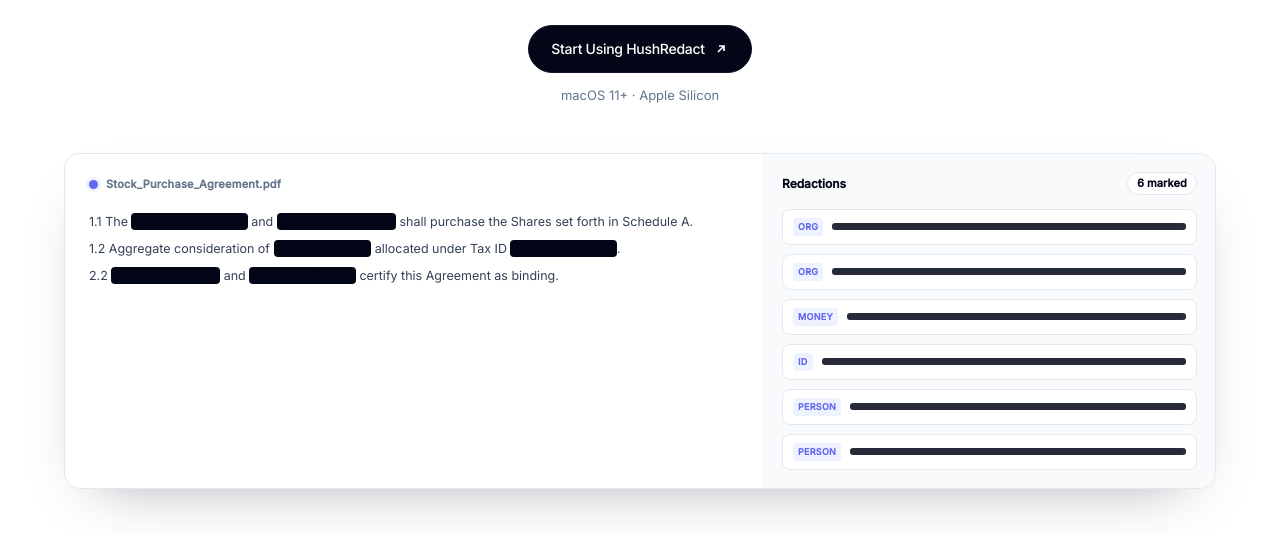
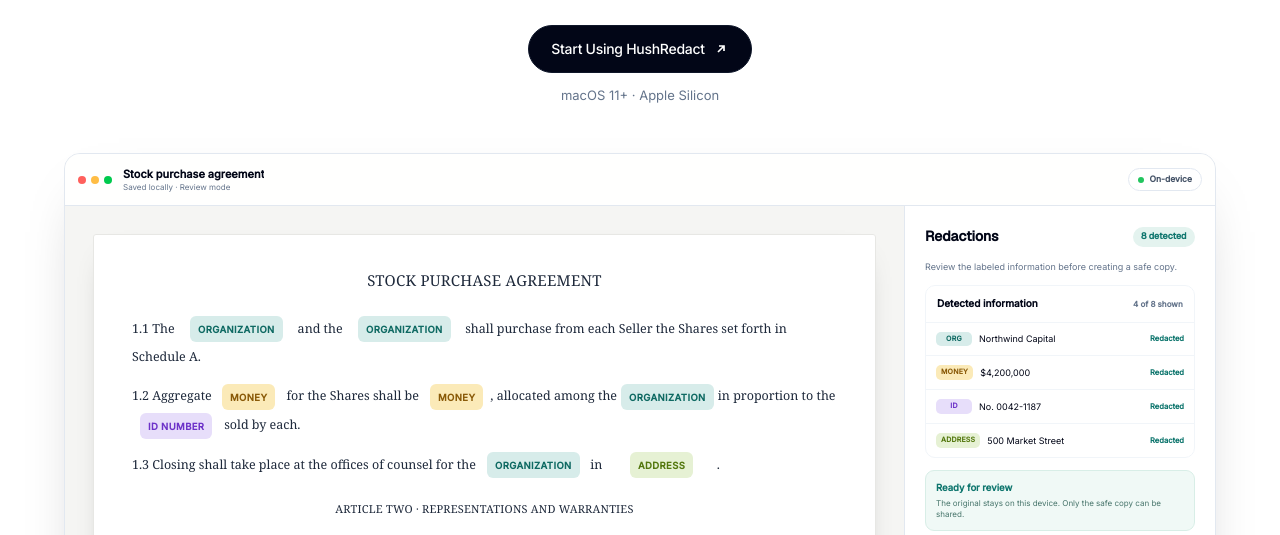
Before and after one commit to aliscie2/hushredact-landing, a plain HTML site: page standalone.html in a window 1280 px wide. Shown: the part 411-946 px from the top of the page. Drawn offline with Linux system fonts and the light colour scheme.

Commit message:
Polish hero without removing redaction animation

```diff
--- a/standalone.html
+++ b/standalone.html
@@ -62,32 +62,50 @@
     .hero-media{margin-top:48px;border:1px solid var(--line2);border-radius:16px;overflow:hidden;background:var(--surface);aspect-ratio:16/10;display:grid;place-items:center}
     .hero-media img{width:100%;height:100%;object-fit:cover}
     .ph{color:var(--muted);font-size:13px;padding:24px;text-align:center}
-    /* animated hero demo (reproduces live-site hero: scan sweep -> redact -> pills) */
-    .hero-demo{margin-top:48px;border:1px solid var(--line2);border-radius:16px;background:var(--white);overflow:hidden;display:grid;grid-template-columns:1.55fr 1fr;box-shadow:0 24px 60px -34px rgba(2,6,23,.4)}
-    .demo-doc{position:relative;padding:22px 24px;border-right:1px solid var(--line);overflow:hidden;text-align:left}
-    .demo-doc-title{display:flex;align-items:center;gap:8px;font-size:11px;font-weight:600;color:var(--muted);letter-spacing:.02em;margin-bottom:16px}
-    .demo-doc-title::before{content:"";width:9px;height:9px;border-radius:50%;background:var(--accent);box-shadow:0 0 0 3px var(--accent-soft)}
-    .demo-line{font-size:12.5px;line-height:2.15;color:#334155}
-    .tok{border-radius:4px;padding:1px 5px;white-space:nowrap;animation:demoRedact 5.6s var(--ease) infinite;animation-delay:calc(var(--d,0) * 1s)}
-    @keyframes demoRedact{0%,7%{background:transparent;color:inherit}9%,14%{background:#fde68a;color:#7c2d12}19%,100%{background:var(--ink);color:var(--ink)}}
-    .demo-scan{position:absolute;top:16px;bottom:16px;left:20px;width:2px;border-radius:2px;background:linear-gradient(180deg,transparent,var(--accent),transparent);box-shadow:0 0 18px 4px rgba(99,102,241,.5);animation:demoScan 5.6s var(--ease) infinite}
-    @keyframes demoScan{0%{opacity:0;transform:translateX(0) scaleY(.7)}5%{opacity:1;transform:translateX(0) scaleY(1)}52%{opacity:1;transform:translateX(min(58vw,420px)) scaleY(1)}60%,100%{opacity:0;transform:translateX(min(58vw,420px))}}
-    .demo-panel{padding:18px;background:var(--surface);text-align:left}
-    .demo-panel-head{display:flex;align-items:center;justify-content:space-between;font-size:12px;font-weight:600;margin-bottom:14px;color:var(--ink)}
-    .demo-count{background:var(--white);border:1px solid var(--line2);border-radius:100px;padding:2px 9px;font-size:11px;font-variant-numeric:tabular-nums;animation:demoPulse 5.6s var(--ease) infinite}
-    @keyframes demoPulse{0%,40%{transform:scale(1)}48%{transform:scale(1.12)}56%,100%{transform:scale(1)}}
-    .demo-pills{display:flex;flex-direction:column;gap:9px}
-    .demo-pill{display:flex;align-items:center;gap:9px;background:var(--white);border:1px solid var(--line2);border-radius:8px;padding:8px 10px;opacity:0;animation:demoPill 5.6s var(--ease) infinite;animation-delay:calc(var(--d,0) * 1s + .3s)}
-    .demo-pill .tag2{font-size:9px;font-weight:700;letter-spacing:.03em;color:var(--accent);background:var(--accent-soft);border-radius:4px;padding:2px 5px;flex:none}
-    .demo-pill .bar{flex:1;height:7px;background:var(--ink);border-radius:3px;opacity:.85}
-    @keyframes demoPill{0%,11%{opacity:0;transform:scale(.82) translateY(5px);filter:saturate(.4)}21%{opacity:1;transform:scale(1.06) translateY(0);filter:saturate(1)}28%,100%{opacity:1;transform:scale(1);filter:saturate(1)}}
-    @media(prefers-reduced-motion:reduce){
-      .tok{animation:none;background:var(--ink);color:var(--ink)}
-      .demo-scan{display:none}
-      .demo-pill{animation:none;opacity:1}
-      .demo-count{animation:none}
-    }
-    @media(max-width:767px){.hero-demo{grid-template-columns:1fr}.demo-panel{border-top:1px solid var(--line)}.demo-doc{border-right:0}}
+    /* minimal editor shell around the original labeled redaction animation */
+    .hero-demo{margin-top:48px;border:1px solid var(--line2);border-radius:16px;background:#f5f5f3;overflow:hidden;display:grid;grid-template-columns:minmax(0,1fr) 310px;box-shadow:0 24px 60px -34px rgba(2,6,23,.4);text-align:left}
+    .hd-toolbar{grid-column:1/-1;min-height:52px;display:flex;align-items:center;gap:11px;padding:9px 13px;background:rgba(255,255,255,.96);border-bottom:1px solid var(--line2)}
+    .hd-traffic{display:flex;gap:5px;flex:none}
+    .hd-traffic i{width:8px;height:8px;border-radius:50%;background:#ff605c}
+    .hd-traffic i:nth-child(2){background:#ffbd44}.hd-traffic i:nth-child(3){background:#00ca4e}
+    .hd-filemeta{display:flex;flex-direction:column;min-width:0;line-height:1.25}
+    .hd-filemeta b{font-size:11px;font-weight:600;white-space:nowrap;overflow:hidden;text-overflow:ellipsis}
+    .hd-filemeta small{font-size:8px;color:var(--muted)}
+    .hd-local{margin-left:auto;display:inline-flex;align-items:center;gap:5px;border:1px solid var(--line2);border-radius:100px;padding:4px 9px;background:#fff;font-size:8.5px;font-weight:600;color:#475569}
+    .hd-local i{width:6px;height:6px;border-radius:50%;background:#22c55e}
+    .hd-doc{display:flex;align-items:center;justify-content:center;padding:28px;background:#f5f5f3;border-right:1px solid var(--line2)}
+    .hd-paper{position:relative;width:100%;min-height:344px;padding:34px 38px 54px;background:#fff;border:1px solid #e7e7e4;border-radius:3px;box-shadow:0 12px 30px -20px rgba(2,6,23,.42);font-family:Georgia,"Times New Roman",serif;color:#1e293b}
+    .hd-title{text-align:center;font-size:15px;letter-spacing:.02em;margin-bottom:22px}
+    .hd-paper p{font-size:12.5px;line-height:2.25;margin:0 0 11px}
+    .hd-sub{text-align:center;font-size:11px;margin-top:20px;letter-spacing:.02em}
+    /* Behavior contract: preserve value → highlight → labeled pill. */
+    .hpw{display:inline-grid;align-items:center;justify-items:center;vertical-align:middle}
+    .hpr{grid-area:1/1;white-space:nowrap;padding:0 3px;border-radius:4px;animation:hprOut 7.5s var(--ease) infinite;animation-delay:calc(var(--d) * .3s)}
+    .hp{grid-area:1/1;font-family:var(--font);font-size:9.5px;font-weight:700;letter-spacing:.04em;padding:2.5px 8px;border-radius:6px;display:inline-block;opacity:0;animation:hpIn 7.5s var(--ease) infinite;animation-delay:calc(var(--d) * .3s)}
+    .hp-org{background:#d7ecea;color:#0f6a63}.hp-money{background:#fbeab8;color:#8a5a08}.hp-id{background:#e7defa;color:#6d33c9}.hp-addr{background:#e6f1d4;color:#54780f}
+    @keyframes hpIn{0%,8%{opacity:0;transform:scale(.7)}12%{opacity:1;transform:scale(1.1)}15%,94%{opacity:1;transform:scale(1)}99%,100%{opacity:0;transform:scale(.7)}}
+    @keyframes hprOut{0%,4%{opacity:1;background:transparent;color:inherit}6%,10%{opacity:1;background:#fde68a;color:#7c2d12}16%,90%{opacity:0}96%,100%{opacity:1;background:transparent;color:inherit}}
+    .hd-chip{position:absolute;right:14px;bottom:13px;display:inline-flex;gap:6px;align-items:center;background:#f0f9f6;border:1px solid #d8eee7;border-radius:100px;padding:5px 10px;font-family:var(--font);font-size:9px;font-weight:600;color:#0f766e;opacity:0;animation:hdIn 7.5s var(--ease) infinite;animation-delay:2.3s}
+    .hd-rail{background:#fff;padding:20px;display:flex;flex-direction:column;gap:12px}
+    .hd-railhead{display:flex;align-items:center;gap:8px;font-size:14px;font-weight:600;font-family:var(--font-head)}
+    .hd-count{margin-left:auto;background:#e4f3ef;color:#0f766e;border-radius:100px;padding:3px 8px;font-size:9px;font-weight:700;font-variant-numeric:tabular-nums;animation:hdPulse 7.5s var(--ease) infinite}
+    @keyframes hdPulse{0%,30%{transform:scale(1)}34%{transform:scale(1.14)}38%,100%{transform:scale(1)}}
+    .hd-copy{font-size:9px;line-height:1.45;color:var(--muted)}
+    .hd-group{border:1px solid var(--line);border-radius:10px;background:#fff;overflow:hidden}
+    .hd-ghead{display:flex;align-items:center;justify-content:space-between;padding:10px 11px;font-size:10px;font-weight:700}
+    .hd-gcount{color:var(--muted);font-size:8px;font-weight:600;animation:hdPulse 7.5s var(--ease) infinite;animation-delay:.2s}
+    .hr-row{display:flex;align-items:center;gap:7px;padding:9px 10px;border-top:1px solid var(--line);font-size:9px;color:var(--ink);opacity:0;animation:hdIn 7.5s var(--ease) infinite;animation-delay:calc(var(--d) * .28s + .9s)}
+    @keyframes hdIn{0%,5%{opacity:0;transform:translateX(12px)}9%{opacity:1;transform:none}94%{opacity:1;transform:none}99%,100%{opacity:0}}
+    .hr-tag{min-width:36px;text-align:center;font-size:7px;font-weight:700;border-radius:5px;padding:2px 5px;letter-spacing:.03em}
+    .hr-org{background:#d7ecea;color:#0f6a63}.hr-money{background:#fbeab8;color:#8a5a08}.hr-id{background:#e7defa;color:#6d33c9}.hr-address{background:#e6f1d4;color:#54780f}
+    .hr-name{flex:1;white-space:nowrap;overflow:hidden;text-overflow:ellipsis}
+    .hr-state{color:#0f766e;font-size:7.5px;font-weight:600}
+    .hd-safe{padding:10px;border-radius:9px;background:#f0f9f6;border:1px solid #d8eee7}
+    .hd-safe b{display:block;font-size:9.5px;color:#0f766e}
+    .hd-safe span{display:block;margin-top:2px;font-size:8px;line-height:1.4;color:#47756b}
+    .hd-approve{margin-top:auto;display:flex;align-items:center;justify-content:center;background:var(--ink);color:#fff;border-radius:9px;padding:9px;font-size:10px;font-weight:600}
+    @media(prefers-reduced-motion:reduce){.hp,.hr-row,.hd-chip{animation:none;opacity:1}.hpr{animation:none;opacity:0}.hd-count,.hd-gcount{animation:none}}
+    @media(max-width:767px){.hero-demo{grid-template-columns:1fr}.hd-toolbar{grid-column:1}.hd-doc{padding:16px;border-right:0;border-bottom:1px solid var(--line2)}.hd-paper{min-height:330px;padding:28px 20px 52px}.hd-paper p{font-size:11.5px}.hd-rail{border-top:1px solid var(--line2)}}
     /* how it works */
     .hiw-head{display:flex;flex-direction:column;gap:12px}
     .caps{display:grid;grid-template-columns:1fr;gap:20px;margin-top:40px}
@@ -415,22 +433,37 @@
     function media(image,cls){ if(!image?.src)return ''; return `<img src="${esc(image.src)}" alt="${esc(image.alt||'')}" loading="lazy" onerror="this.style.display='none';this.nextElementSibling.hidden=false"/><span class="ph" hidden>${esc(image.alt||'Image')}</span>`; }
 
     function heroDemo(){
-      const tok=(t,d)=>`<span class="tok" style="--d:${d}">${esc(t)}</span>`;
-      const pill=(tag,d)=>`<div class="demo-pill" style="--d:${d}"><span class="tag2">${tag}</span><span class="bar"></span></div>`;
+      let n=0; const P=(t,c,v)=>`<span class="hpw" style="--d:${n++}"><span class="hpr">${v}</span><span class="hp hp-${c}">${t}</span></span>`;
+      const row=(type,cls,name,d)=>`<div class="hr-row" style="--d:${d}"><span class="hr-tag hr-${cls}">${type}</span><span class="hr-name">${name}</span><span class="hr-state">Redacted</span></div>`;
       return `<div class="hero-demo" aria-hidden="true">
-        <div class="demo-doc">
-          <div class="demo-doc-title">Stock_Purchase_Agreement.pdf</div>
-          <div class="demo-line">1.1 The ${tok('Northwind Capital',0.2)} and ${tok('Fabrikam Services',0.7)} shall purchase the Shares set forth in Schedule A.</div>
-          <div class="demo-line">1.2 Aggregate consideration of ${tok('$8,000,000.00',1.2)} allocated under Tax ID ${tok('EIN 47-1820394',1.6)}.</div>
-          <div class="demo-line">2.2 ${tok('Howard P. Linley',2.1)} and ${tok('Miriam J. Brandt',2.5)} certify this Agreement as binding.</div>
-          <div class="demo-scan"></div>
+        <div class="hd-toolbar">
+          <span class="hd-traffic"><i></i><i></i><i></i></span>
+          <span class="hd-filemeta"><b>Stock purchase agreement</b><small>Saved locally · Review mode</small></span>
+          <span class="hd-local"><i></i>On-device</span>
         </div>
-        <div class="demo-panel">
-          <div class="demo-panel-head"><span>Redactions</span><span class="demo-count">6 marked</span></div>
-          <div class="demo-pills">
-            ${pill('ORG',0.2)}${pill('ORG',0.7)}${pill('MONEY',1.2)}${pill('ID',1.6)}${pill('PERSON',2.1)}${pill('PERSON',2.5)}
+        <div class="hd-doc">
+          <div class="hd-paper">
+            <div class="hd-title">STOCK PURCHASE AGREEMENT</div>
+            <p>1.1 The ${P('ORGANIZATION','org','Northwind Capital')} and the ${P('ORGANIZATION','org','Fabrikam Services')} shall purchase from each Seller the Shares set forth in Schedule A.</p>
+            <p>1.2 Aggregate ${P('MONEY','money','$8,000,000')} for the Shares shall be ${P('MONEY','money','$4,200,000')}, allocated among the ${P('ORGANIZATION','org','Contoso Group')} in proportion to the ${P('ID NUMBER','id','No. 0042-1187')} sold by each.</p>
+            <p>1.3 Closing shall take place at the offices of counsel for the ${P('ORGANIZATION','org','Tailspin Partners')} in ${P('ADDRESS','addr','500 Market Street')}.</p>
+            <div class="hd-sub">ARTICLE TWO · REPRESENTATIONS AND WARRANTIES</div>
+            <div class="hd-chip">✓ 8 marked locally</div>
           </div>
         </div>
+        <aside class="hd-rail">
+          <div class="hd-railhead">Redactions<span class="hd-count">8 detected</span></div>
+          <p class="hd-copy">Review the labeled information before creating a safe copy.</p>
+          <div class="hd-group">
+            <div class="hd-ghead">Detected information<span class="hd-gcount">4 of 8 shown</span></div>
+            ${row('ORG','org','Northwind Capital',0)}
+            ${row('MONEY','money','$4,200,000',1)}
+            ${row('ID','id','No. 0042-1187',2)}
+            ${row('ADDRESS','address','500 Market Street',3)}
+          </div>
+          <div class="hd-safe"><b>Ready for review</b><span>The original stays on this device. Only the safe copy can be shared.</span></div>
+          <span class="hd-approve">Approve redactions</span>
+        </aside>
       </div>`;
     }
     function ctaScene(d){
```
Also changed, not shown: index.html (+56 -42 lines).
